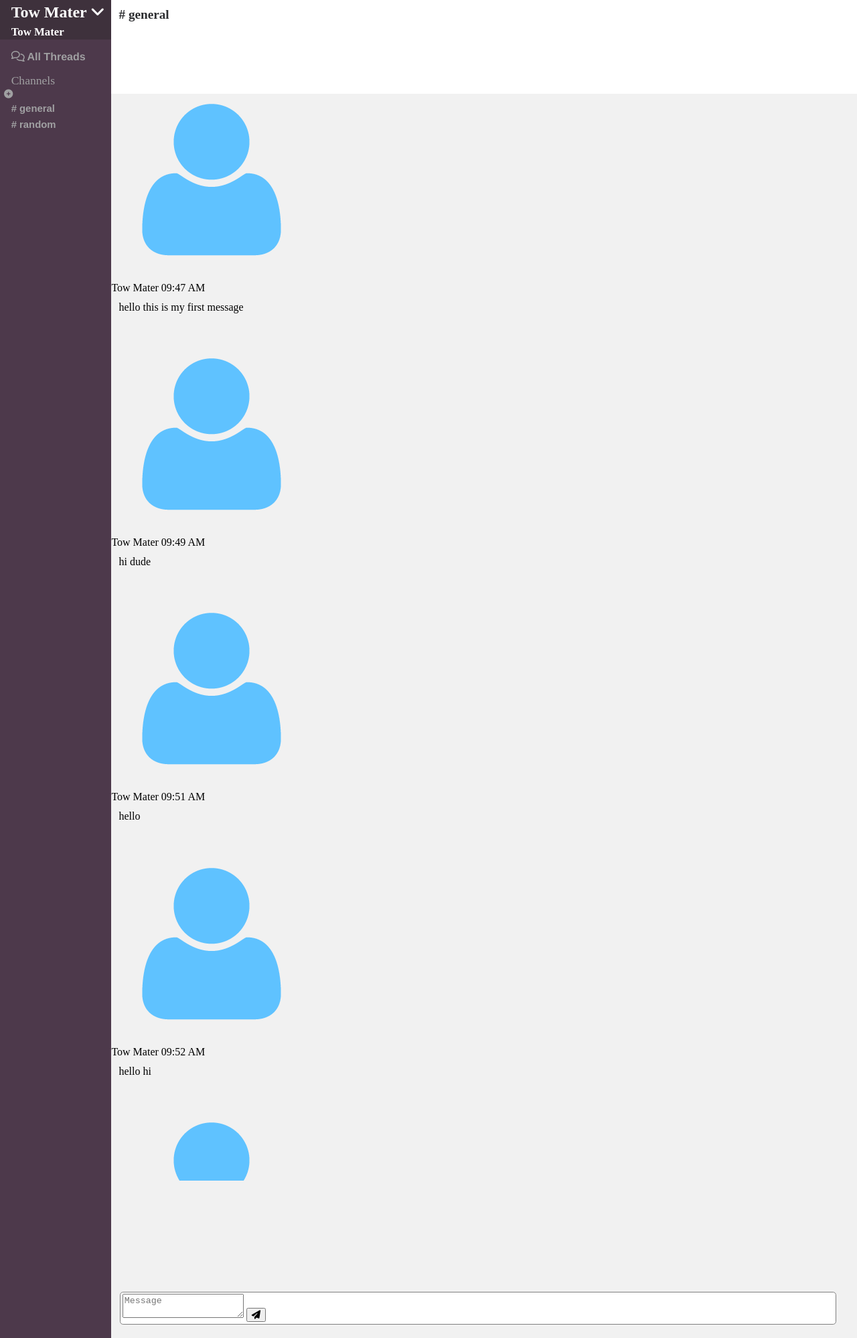
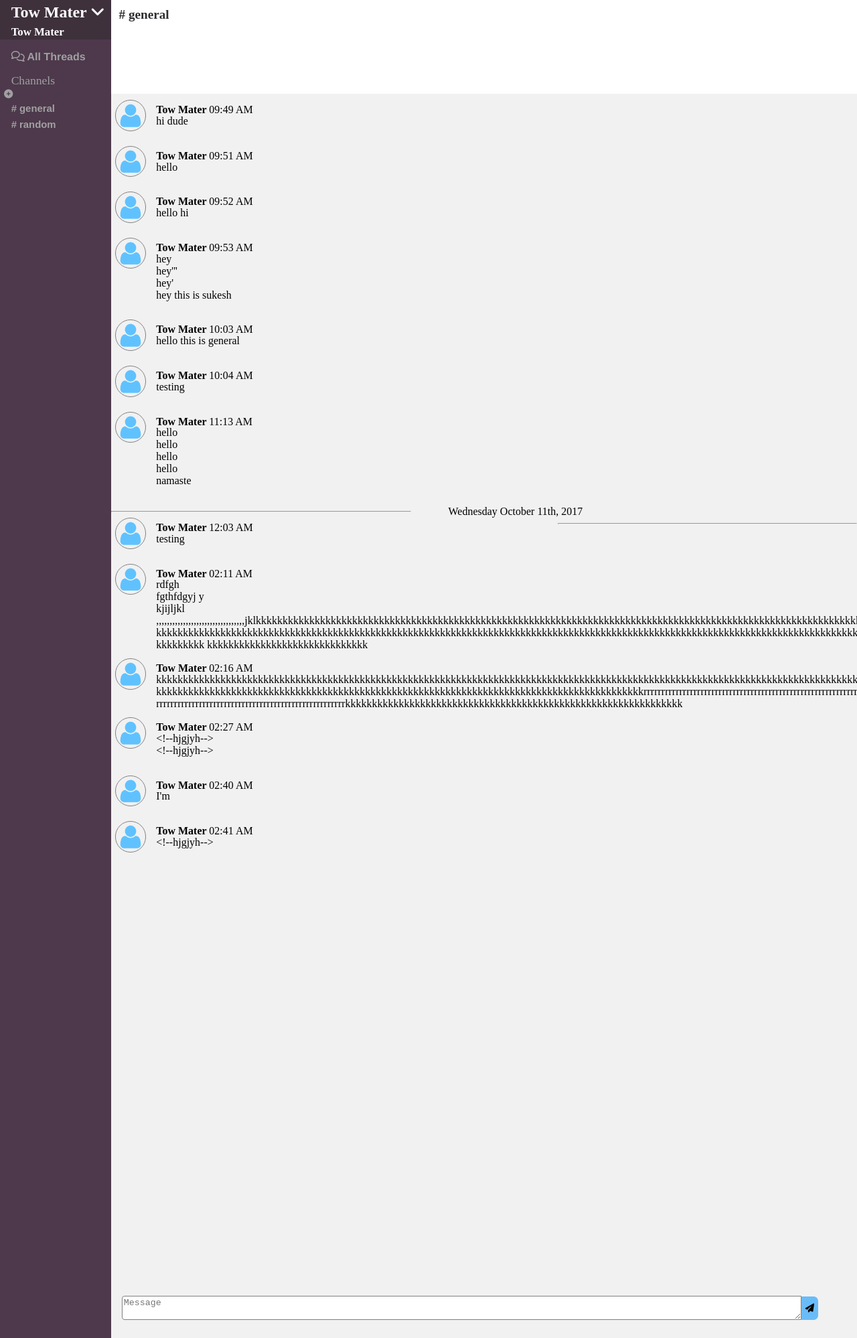
Before and after one commit to cndhureddy/CS-518-Web-Programming-, a PHP site: page /php/home.php in a window 1280 px wide. Shown: the whole page at 67% size. Run offline with PHP 8.4, Linux system fonts and the light colour scheme; a user stored in the database is signed in; data comes from the database, SQL or seed files in the repository; some libraries are stand-ins or nearby versions.

Commit message:
css update

```diff
--- a/css/home.css
+++ b/css/home.css
@@ -195,15 +195,15 @@
 
 
     margin-left: 14%;
-    border: solid 1px grey;
-    width: 83%;
+  /*  border: solid 1px grey;
+*/    width: 83%;
     min-height: 1.5em;
     max-height: 3em;
     overflow-y: auto;
     max-width: 83%;
     padding: 0.2% 0.2% 0.2% 0.2%;
     border-radius: 0.3em;
-    background-color: #FFFFFF;
+    background-color: transparent;
     position: absolute;
     bottom: 1%;
 
@@ -268,6 +268,99 @@
 
 }
 
+
+.input_message{
+
+    width: 95%;
+    padding: 0.2% 0.2% 0.2% 0.2%;
+
+    border: solid 1px grey;
+
+    overflow-y: auto;
+
+
+    border-top-left-radius:0.3em ;
+    border-bottom-left-radius:0.3em ;
+    background-color: #FFFFFF;
+
+}
+
+.submit_button_message{
+
+    float: left;
+    position: absolute;
+    left: 95.33%;
+    bottom:16%;
+    height: 76%;
+    border-top-right-radius:0.5em ;
+    border-bottom-right-radius:0.5em ;
+    outline: none;
+    background-color: transparent;
+    background-color: #6ABCF9;
+    border: none;
+
+
+}
+
+
+.message_user_image{
+
+    height: 5%;
+    width: 4%;
+    border: solid 1px gray;
+    margin-left: 0.5%;
+    border-radius: 50%;
+
+}
+
+.message_user_full_name{
+
+    float: left;
+    margin-left: 6%;
+    margin-top: -4%;
+
+
+
+}
+.message_display{
+    float: left;
+    margin-left: 5%;
+    margin-top: -3.5%;
+
+
+}
+.fullname_msg_span{
+
+    font-weight: 600;
+
+
+}
+
+.left_hr{
+
+    width: 40%;
+
+    float: left;
+}
+
+
+.right_hr{
+
+    width: 40%;
+
+    float: right;
+}
+.today_text{
+
+    margin-left: 9%;
+
+}
+.date_msg_text{
+
+    margin-left: 5%;
+
+
+}
 
 /*
 .top-user-button{
```
